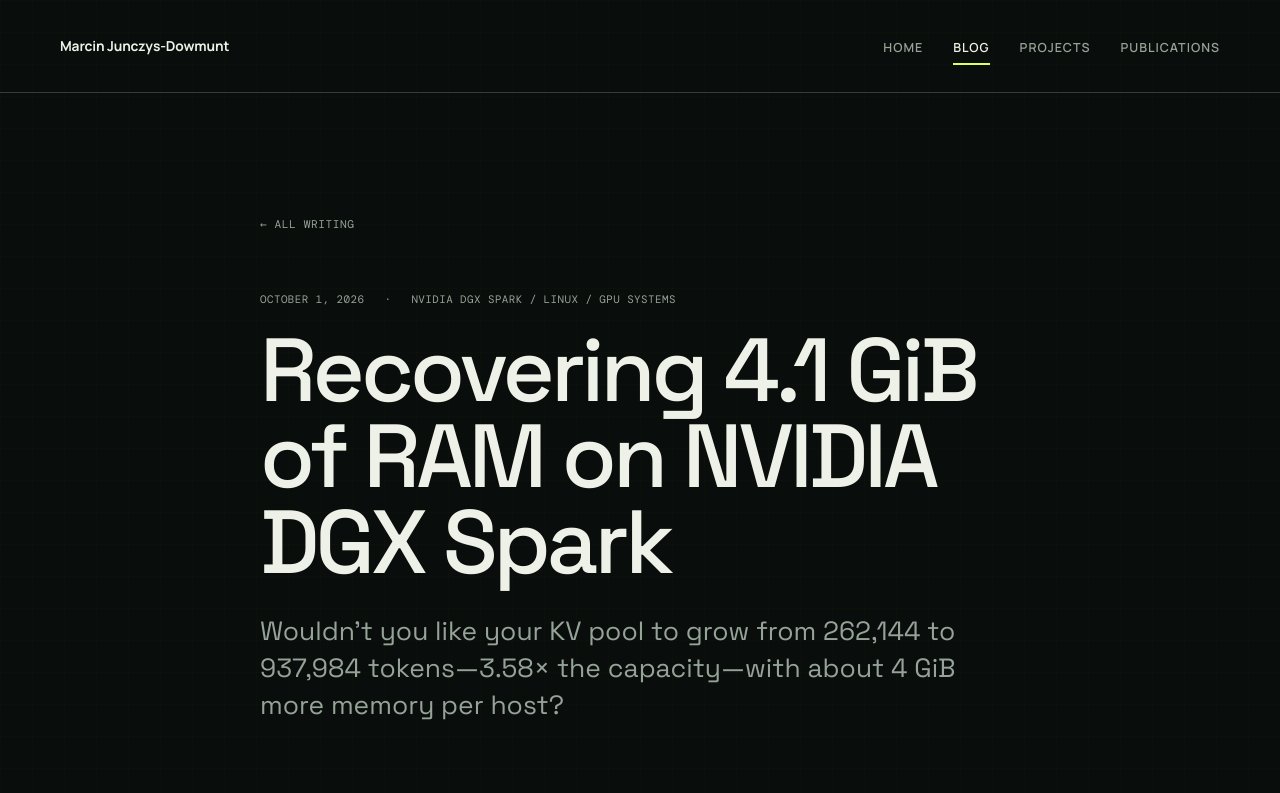
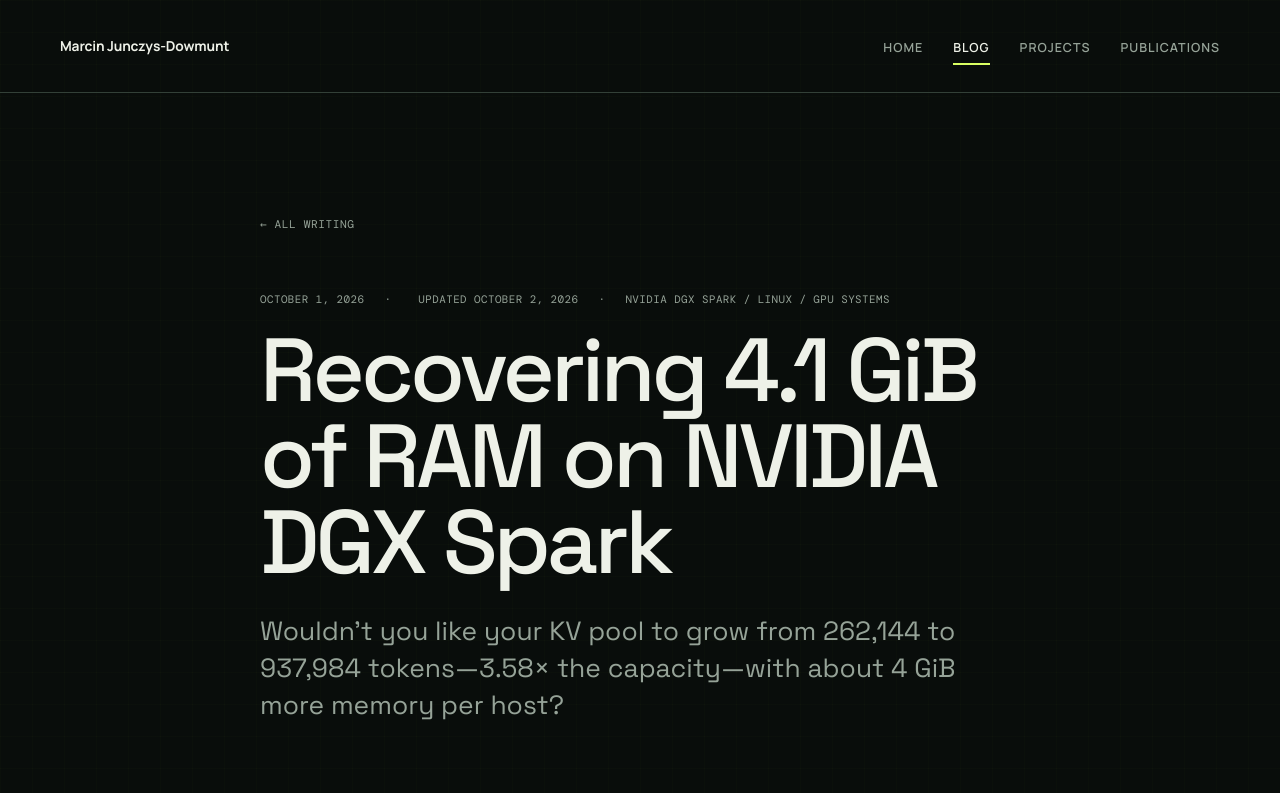
Before and after one commit to emjotde/emjotde.github.io, an Astro site: page /blog/recovering-4-1-gib-dgx-spark in a window 1280 px wide. Shown: the top 793 px of the page. Built offline with nearby package versions, Linux system fonts and the light colour scheme; Astro itself is replaced by a stand-in of ours.

Commit message:
Add analytics and article metadata

```diff
--- a/src/content/blog/recovering-4-1-gib-dgx-spark.md
+++ b/src/content/blog/recovering-4-1-gib-dgx-spark.md
@@ -3,6 +3,7 @@
 description: "Wouldn't you like your KV pool to grow from 262,144 to 937,984 tokens—3.58× the capacity—with about 4 GiB more memory per host?"
 image: "/img/dgx-spark-memory-social.png"
 published: 2026-10-01
+updated: 2026-10-02
 tags:
   - NVIDIA DGX Spark
   - Linux
--- a/src/layouts/BaseLayout.astro
+++ b/src/layouts/BaseLayout.astro
@@ -8,6 +8,9 @@
   description?: string;
   image?: string;
   article?: boolean;
+  published?: Date;
+  updated?: Date;
+  tags?: string[];
 }
 
 const {
@@ -15,6 +18,9 @@
   description = "Research, open-source engineering, machine translation, and GPU systems by Marcin Junczys-Dowmunt.",
   image = "/og-default.svg",
   article = false,
+  published,
+  updated,
+  tags = [],
 } = Astro.props;
 
 const pageTitle = title
@@ -22,6 +28,26 @@
   : "Marcin Junczys-Dowmunt";
 const canonical = new URL(Astro.url.pathname, Astro.site);
 const socialImage = new URL(image, Astro.site);
+const authorUrl = new URL("/", Astro.site);
+const structuredData =
+  article && title && published
+    ? {
+        "@context": "https://schema.org",
+        "@type": "BlogPosting",
+        headline: title,
+        description,
+        image: socialImage.href,
+        datePublished: published.toISOString(),
+        dateModified: (updated ?? published).toISOString(),
+        author: {
+          "@type": "Person",
+          name: "Marcin Junczys-Dowmunt",
+          url: authorUrl.href,
+        },
+        mainEntityOfPage: canonical.href,
+        keywords: tags,
+      }
+    : undefined;
 ---
 
 <!doctype html>
@@ -40,10 +66,46 @@
     <meta property="og:description" content={description} />
     <meta property="og:url" content={canonical} />
     <meta property="og:image" content={socialImage} />
+    <meta property="og:image:alt" content={title ?? "Marcin Junczys-Dowmunt"} />
+    {
+      article && published && (
+        <meta property="article:published_time" content={published.toISOString()} />
+      )
+    }
+    {
+      article && updated && (
+        <meta property="article:modified_time" content={updated.toISOString()} />
+      )
+    }
+    {article && <meta property="article:author" content={authorUrl} />}
+    {
+      article &&
+        tags.map((tag) => <meta property="article:tag" content={tag} />)
+    }
     <meta name="twitter:card" content="summary_large_image" />
     <meta name="twitter:title" content={pageTitle} />
     <meta name="twitter:description" content={description} />
     <meta name="twitter:image" content={socialImage} />
+    <meta name="twitter:image:alt" content={title ?? "Marcin Junczys-Dowmunt"} />
+    {
+      structuredData && (
+        <script
+          is:inline
+          type="application/ld+json"
+          set:html={JSON.stringify(structuredData).replace(/</g, "\\u003c")}
+        />
+      )
+    }
+    {
+      import.meta.env.PROD && (
+        <script
+          is:inline
+          defer
+          src="https://static.cloudflareinsights.com/beacon.min.js"
+          data-cf-beacon='{"token":"5465752560f240beaa238b62200b036e"}'
+        />
+      )
+    }
     <title>{pageTitle}</title>
   </head>
   <body>
--- a/src/pages/blog/[...slug].astro
+++ b/src/pages/blog/[...slug].astro
@@ -19,6 +19,9 @@
   description={post.data.description}
   image={post.data.image}
   article
+  published={post.data.published}
+  updated={post.data.updated}
+  tags={post.data.tags}
 >
   <article class="article-shell">
     <header class="article-header">
@@ -34,6 +37,21 @@
             })
           }
         </time>
+        {
+          post.data.updated && (
+            <span>
+              <time datetime={post.data.updated.toISOString()}>
+                Updated{" "}
+                {post.data.updated.toLocaleDateString("en-US", {
+                  month: "long",
+                  day: "numeric",
+                  year: "numeric",
+                  timeZone: "UTC",
+                })}
+              </time>
+            </span>
+          )
+        }
         <span>{post.data.tags.join(" / ")}</span>
       </div>
       <h1>{post.data.title}</h1>
```
